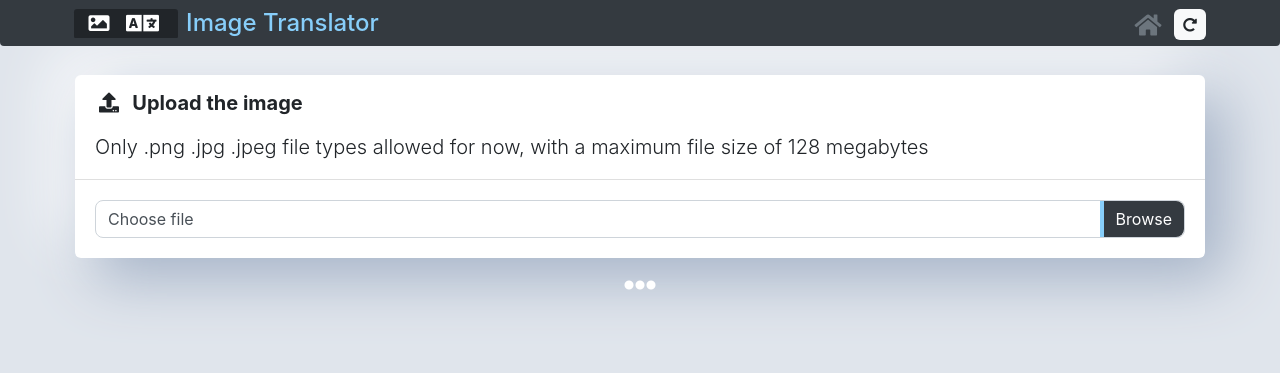
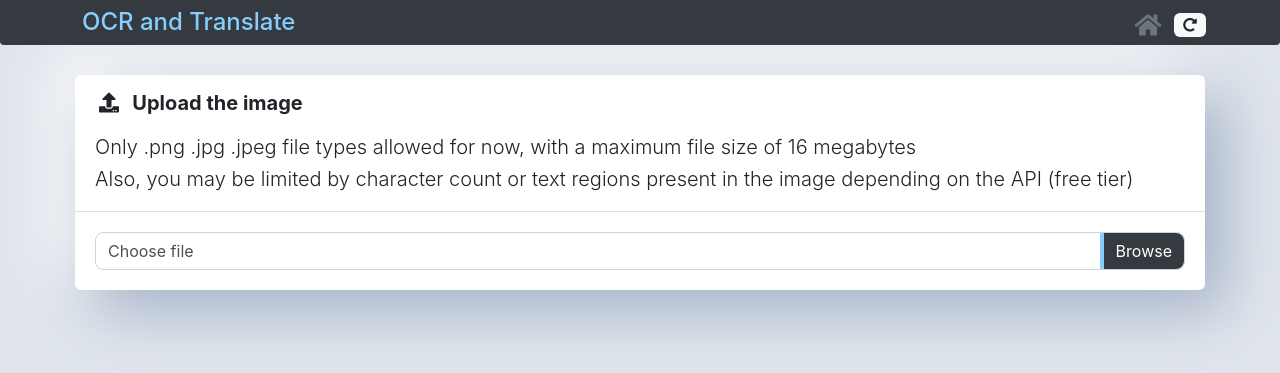
Before and after one commit to mihai10001/img_translator, a Flask app: page / in a window 1280 px wide. Shown: the top 373 px of the page. Run offline with Flask 2, Linux system fonts and the light colour scheme; parts of the project's set-up code (start-up, migrations or seed data) failed here and were passed over; some libraries are stand-ins or nearby versions.

Commit message:
cleanup home.html and add spinner

```diff
--- a/app/templates/home.html
+++ b/app/templates/home.html
@@ -1,9 +1,5 @@
-<!doctype html>
-<html lang="en">
+<html>
   <head>
-    <!-- Required meta tags -->
-    <meta charset="utf-8">
-    <meta name="viewport" content="width=device-width, initial-scale=1, shrink-to-fit=no">
 
     <style>
 
@@ -72,20 +68,14 @@
       box-shadow: 0px 0px 13px 4px rgba(135, 206, 250, 0.6);
     }
 
-    .tip {
-      position: relative;
-      z-index: 10;
-    }
-
     </style>
 
     <!-- Bootstrap CSS -->
     <link rel="stylesheet" href="https://stackpath.bootstrapcdn.com/bootstrap/4.3.1/css/bootstrap.min.css" integrity="sha384-ggOyR0iXCbMQv3Xipma34MD+dH/1fQ784/j6cY/iJTQUOhcWr7x9JvoRxT2MZw1T" crossorigin="anonymous">
     <link rel="stylesheet" href="https://use.fontawesome.com/releases/v5.8.1/css/all.css" integrity="sha384-50oBUHEmvpQ+1lW4y57PTFmhCaXp0ML5d60M1M7uH2+nqUivzIebhndOJK28anvf" crossorigin="anonymous">
-    <!-- <link rel="stylesheet" href="https://cdnjs.cloudflare.com/ajax/libs/cropperjs/1.5.6/cropper.min.css"> -->
-    <link rel="stylesheet" href="{{ url_for('static', filename='css/countrySelectorig.css') }}">
+    <link rel="stylesheet" href="{{ url_for('static', filename='css/countrySelect.css') }}">
 
-    <title>Image Translator</title>
+    <title>OCR and Translate</title>
   </head>
   <body class="py-2 bg-color">
 
@@ -93,12 +83,11 @@
       <div class="container mt-2">
         <div class="row">
           <div class="col-4 col-md-7 col-lg-8 pl-1 h4 color-lightskyblue text-truncate">
-            <kbd>
-              <i class="fas fa-image ml-2"></i>
-              <i class="fas fa-language ml-1" style="font-size: 1.65rem; transform: translateY(2px);"></i>
-            </kbd>
-            <span class="ml-2 d-none d-md-inline">Image Translator</span>
-             <!-- - a multiple-choice OCR web app -->
+            <span class="ml-2 d-none d-md-inline">
+              <a href="{{ url_for('app.home') }}" style="color: inherit; text-decoration:none">
+                OCR and Translate
+              </a>
+            </span>
           </div>
           <div class="col-8 col-md-5 col-lg-4 pr-1 text-right">
             <i class="fas fa-home mr-2 text-secondary" style="font-size: 1.5rem; transform: translateY(5px);"></i>
@@ -121,7 +110,8 @@
               <div class="card-header h5 p-3">
                 <i class="fas fa-upload mx-2"></i>
                 <b>Upload the image</b>
-                <div class="mt-3 p-1 lead text-truncate">Only .png .jpg .jpeg file types allowed for now, with a maximum file size of 128 megabytes</div>
+                <div class="mt-3 p-1 lead">Only .png .jpg .jpeg file types allowed for now, with a maximum file size of 16 megabytes</div>
+                <div class="p-1 lead">Also, you may be limited by character count or text regions present in the image depending on the API (free tier)</div>
               </div>
               <div class="card-body">
                 <div class="custom-file">
@@ -134,8 +124,6 @@
             </div>
           </div>
         </div>
-
-        <div class="tip text-center text-white" style="font-size: 2rem"><i class="fas fa-ellipsis-h"></i></div>
 
         <div class="row d-none" id="resultRow">
           <div class="col-lg-12 p-1">
@@ -154,7 +142,7 @@
                     </div>
                   </div>
                   <div class="col-lg-7 mt-3 mt-lg-0 text-center text-lg-right">
-                    <div class="btn-group" role="group" aria-label="Basic example">
+                    <div class="btn-group" role="group" id="result-btn-group">
                       <button type="submit" name="type_analyse" value="type_analyse" class="btn bg-dark text-white border-white">
                         <i class="fas fa-font mr-2" style="color: limegreen"></i>
                         Typed Analyse
@@ -178,6 +166,10 @@
       </form>
     </div>
 
+    <div class="d-none" id="spinner">
+      <img src="{{ url_for('static', filename='img/Loading-Ellipsis.gif') }}" width="200" class="rounded mx-auto d-block">
+    </div>
+
     <div class="container" style="height: 2%"></div>
 
     <!-- Optional JavaScript -->
@@ -197,7 +189,6 @@
     </script>
 
     <script>
-    // Add the following code if you want the name of the file appear on select
       $('.alert').hide();
 
       $('#customFile').on('change', function() {
@@ -209,8 +200,10 @@
 
         $('.alert').html('You uploaded <kbd class="ml-1">' + fileName + '</kbd>' + '<button class="close" data-dismiss="alert">×</button>');
         $('.alert').show();
+      });
 
-      window.scrollTo(0,document.body.scrollHeight);
+      $("#result-btn-group button").click(function(){
+          $('#spinner').removeClass('d-none');
       });
     </script>
 
```
Also changed, not shown: app/static/img/loading-ellipsis.gif (added). Lines whose indentation alone changed are shown as unchanged.
